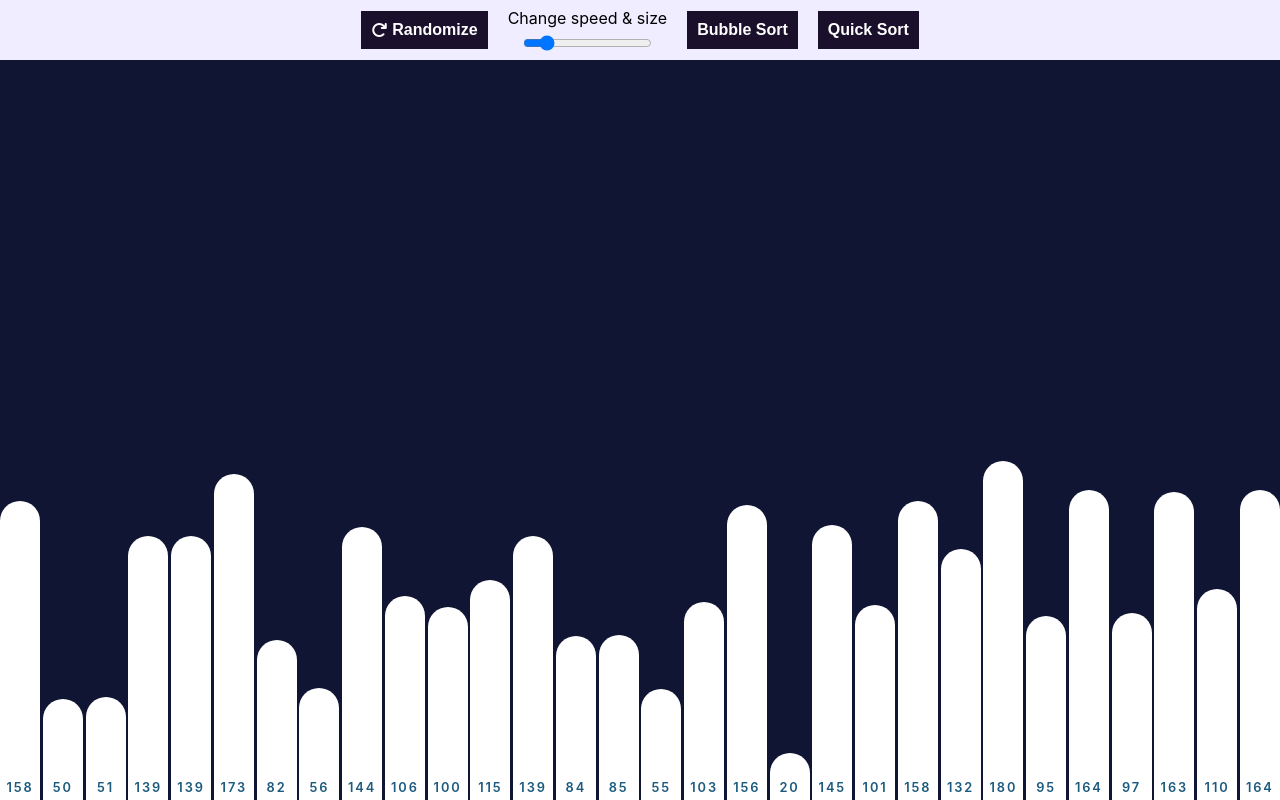
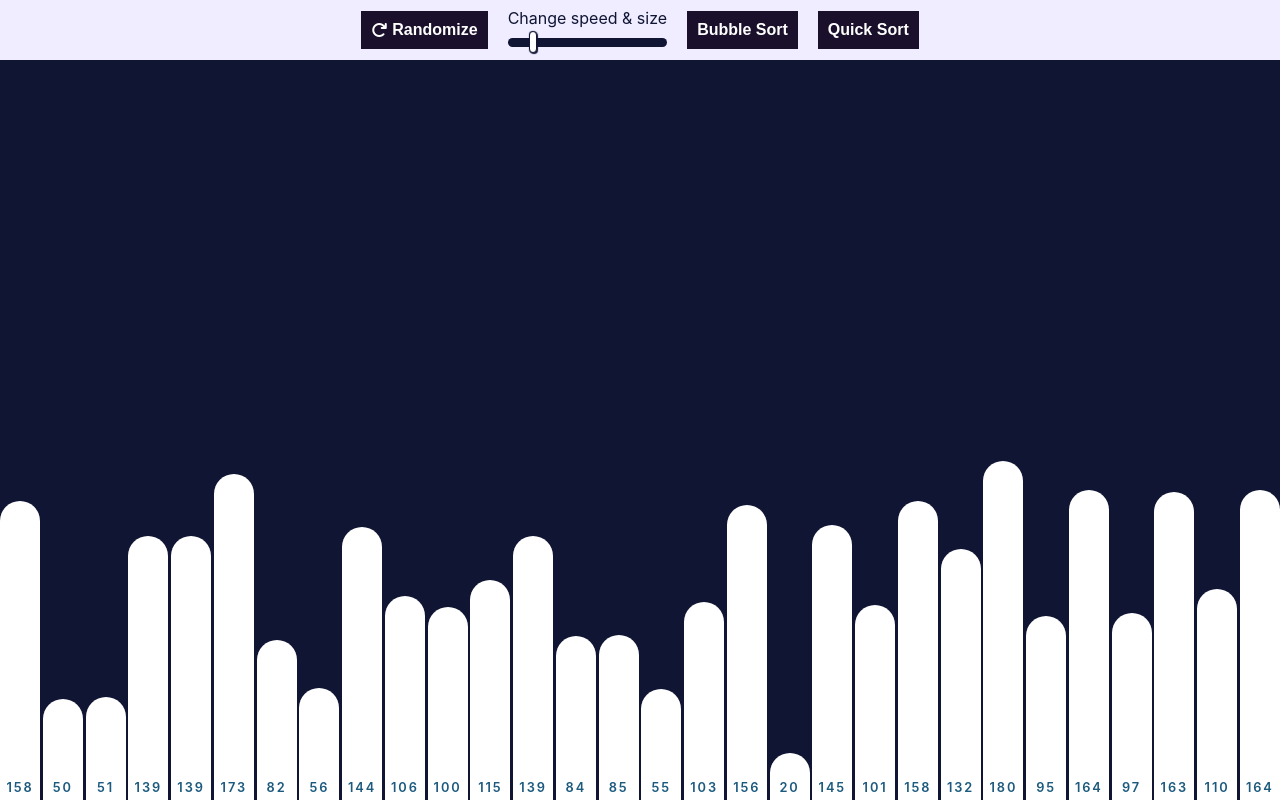
Before and after one commit to maksimbar/sorting-visualizer, a React (Create React App) app: page / in a window 1280 px wide. Built offline with nearby package versions, Linux system fonts and the light colour scheme.

Commit message:
Change color scheme

```diff
--- a/src/components/SortingContainer/SortingContainer.jsx
+++ b/src/components/SortingContainer/SortingContainer.jsx
@@ -14,8 +14,8 @@ import {
 } from "./SortingContainer.styles";
 
 const DEFAULT_BG = "#ffffff";
-const SELECTED_BG = "#d37591";
-const SWAPPED_BG = "#6bfbce";
+const SELECTED_BG = "#6defff";
+const SWAPPED_BG = "#68fbd0";
 
 const SortingContainer = () => {
   const [array, setArray] = useState([]);
@@ -55,6 +55,7 @@ const SortingContainer = () => {
           colorizeComparison(i, SELECTED_BG, sortingDelay);
         } else if (status === "highlighted") {
           const [i, selected] = comparison;
+          colorizeComparison(i, selected ? SELECTED_BG : SWAPPED_BG, 1);
         } else if (status === "swapped") {
           const [i, j, oldValue, newValue] = comparison;
           colorizeComparison(j, SWAPPED_BG, sortingDelay);
--- a/src/components/SortingContainer/SortingContainer.styles.jsx
+++ b/src/components/SortingContainer/SortingContainer.styles.jsx
@@ -61,7 +61,7 @@ export const Toolbar = styled.nav`
   background-color: #efedff;
 `;
 export const Span = styled.span`
-  color: black;
+  color: #101534;
   font-size: 1em;
 `;
 
@@ -73,7 +73,84 @@ export const SliderWrapper = styled.div`
   gap: 5px;
 `;
 
-export const Slider = styled.input``;
+export const Slider = styled.input`
+  -webkit-appearance: none;
+  margin: 5px 0;
+  width: 100%;
+  background-color: transparent;
+  &:focus {
+    outline: none;
+  }
+  &::-webkit-slider-runnable-track {
+    width: 100%;
+    height: 8.4px;
+    cursor: pointer;
+    background: #101534;
+    border-radius: 10px;
+  }
+  &::-webkit-slider-thumb {
+    box-shadow: 1px 1px 1px #101534, 0px 0px 1px #101534;
+    border: 1px solid #101534;
+    height: 22px;
+    width: 8px;
+    border-radius: 10px;
+    background: #ffffff;
+    cursor: pointer;
+    -webkit-appearance: none;
+    display: flex;
+    margin-top: -7px;
+  }
+  &::-moz-range-track {
+    width: 100%;
+    height: 8.4px;
+    cursor: pointer;
+    background: #101534;
+    border-radius: 10px;
+  }
+  &::-moz-range-thumb {
+    box-shadow: 1px 1px 1px #101534, 0px 0px 1px #101534;
+    border: 1px solid #101534;
+    height: 22px;
+    width: 8px;
+    border-radius: 10px;
+    background: #ffffff;
+    cursor: pointer;
+  }
+  &::-ms-track {
+    width: 100%;
+    height: 8.4px;
+    cursor: pointer;
+    background: #101534;
+    border-radius: 10px;
+  }
+  &::-ms-fill-lower {
+    background: #2a6495;
+    border: 0.2px solid #010101;
+    border-radius: 2.6px;
+    box-shadow: 1px 1px 1px #000000, 0px 0px 1px #0d0d0d;
+  }
+  &::-ms-fill-upper {
+    background: #3071a9;
+    border: 0.2px solid #010101;
+    border-radius: 2.6px;
+    box-shadow: 1px 1px 1px #000000, 0px 0px 1px #0d0d0d;
+  }
+  &::-ms-thumb {
+    box-shadow: 1px 1px 1px #000000, 0px 0px 1px #0d0d0d;
+    border: 1px solid #000000;
+    height: 36px;
+    width: 16px;
+    border-radius: 3px;
+    background: #ffffff;
+    cursor: pointer;
+  }
+  &:focus::-ms-fill-lower {
+    background: #3071a9;
+  }
+  &:focus::-ms-fill-upper {
+    background: #367ebd;
+  }
+`;
 
 export const Icon = styled.i`
   color: white;
```
